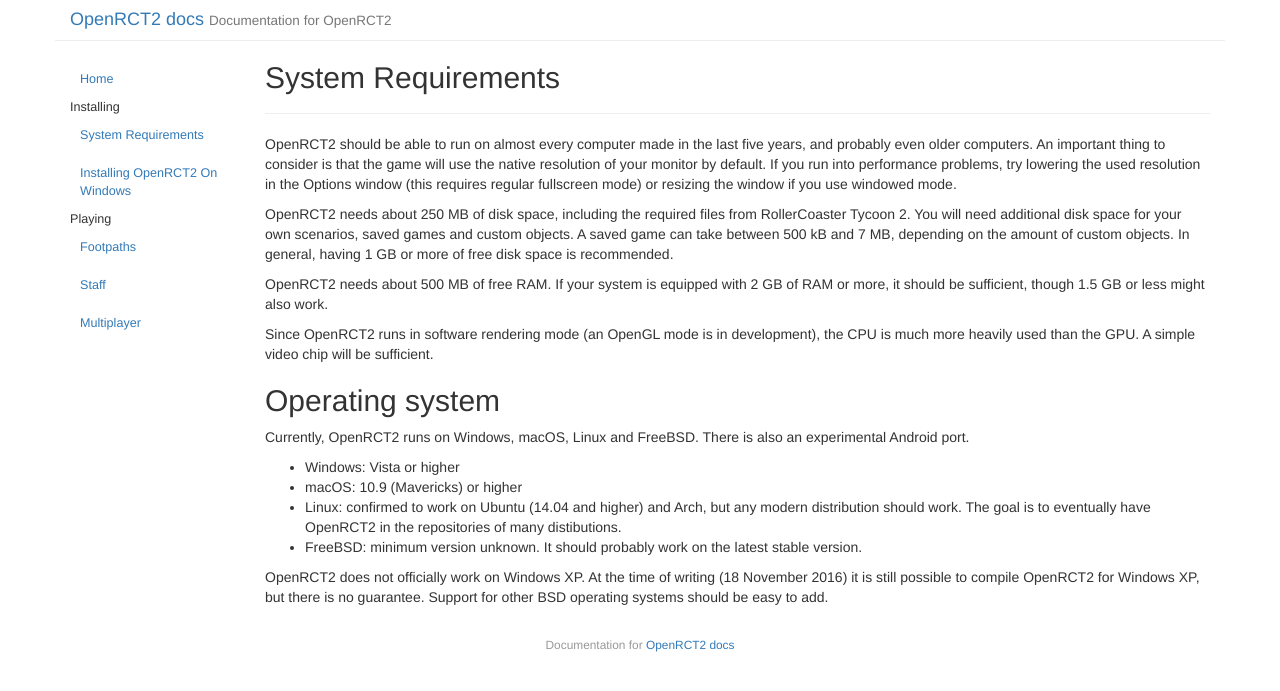
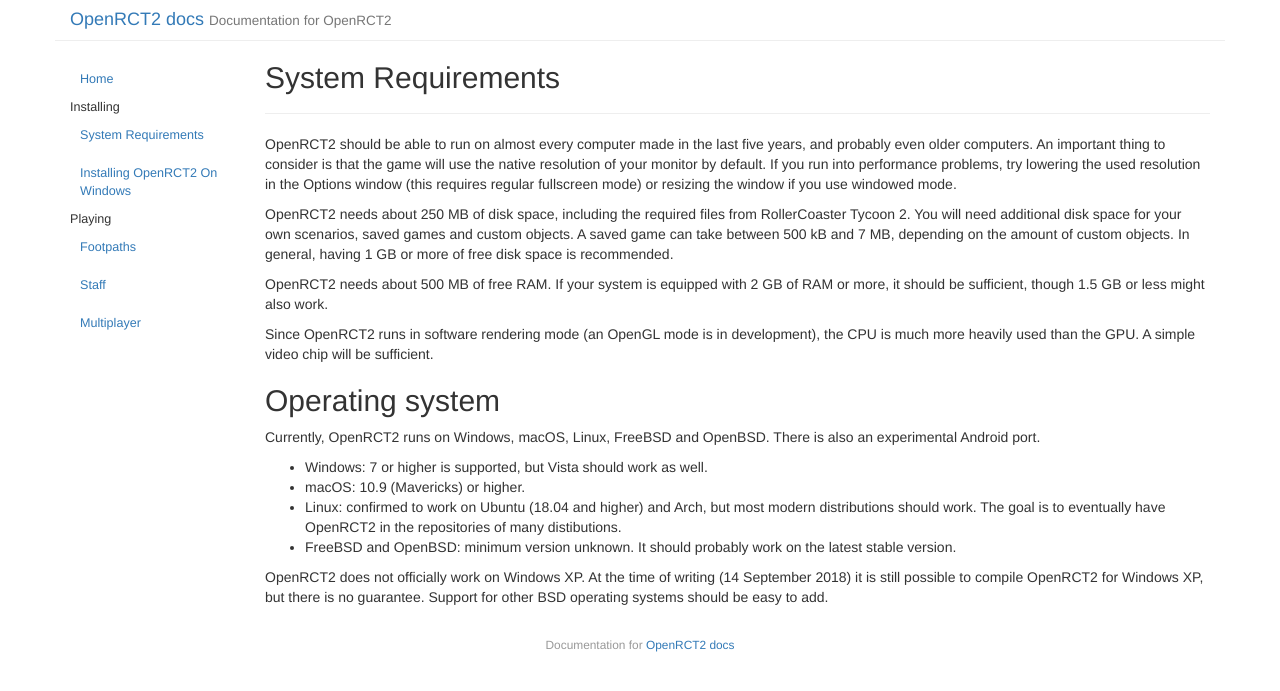
Before and after one commit to OpenRCT2/docs, a Jekyll site: the page built from installing/_posts/2018-05-18-system-requirements.md, in a window 1280 px wide. Shown: the top 691 px of the page. Built offline with Jekyll 4.4.1, drawn with Linux system fonts in a browser that asks for light colours.

Commit message:
Update supported platforms

```diff
--- a/installing/_posts/2018-05-18-system-requirements.md
+++ b/installing/_posts/2018-05-18-system-requirements.md
@@ -15,12 +15,12 @@
 
 ## Operating system
 
-Currently, OpenRCT2 runs on Windows, macOS, Linux and FreeBSD. There is also an experimental Android port.
+Currently, OpenRCT2 runs on Windows, macOS, Linux, FreeBSD and OpenBSD. There is also an experimental Android port.
 
-- Windows: Vista or higher
-- macOS: 10.9 (Mavericks) or higher
-- Linux: confirmed to work on Ubuntu (14.04 and higher) and Arch, but any modern distribution should work. The goal is to eventually have OpenRCT2 in the repositories of many distibutions.
-- FreeBSD: minimum version unknown. It should probably work on the latest stable version.
+- Windows: 7 or higher is supported, but Vista should work as well.
+- macOS: 10.9 (Mavericks) or higher.
+- Linux: confirmed to work on Ubuntu (18.04 and higher) and Arch, but most modern distributions should work. The goal is to eventually have OpenRCT2 in the repositories of many distibutions.
+- FreeBSD and OpenBSD: minimum version unknown. It should probably work on the latest stable version.
 
-OpenRCT2 does not officially work on Windows XP. At the time of writing (18 November 2016) it is still possible to compile OpenRCT2 for Windows XP, but there is no guarantee.
+OpenRCT2 does not officially work on Windows XP. At the time of writing (14 September 2018) it is still possible to compile OpenRCT2 for Windows XP, but there is no guarantee.
 Support for other BSD operating systems should be easy to add.
```
